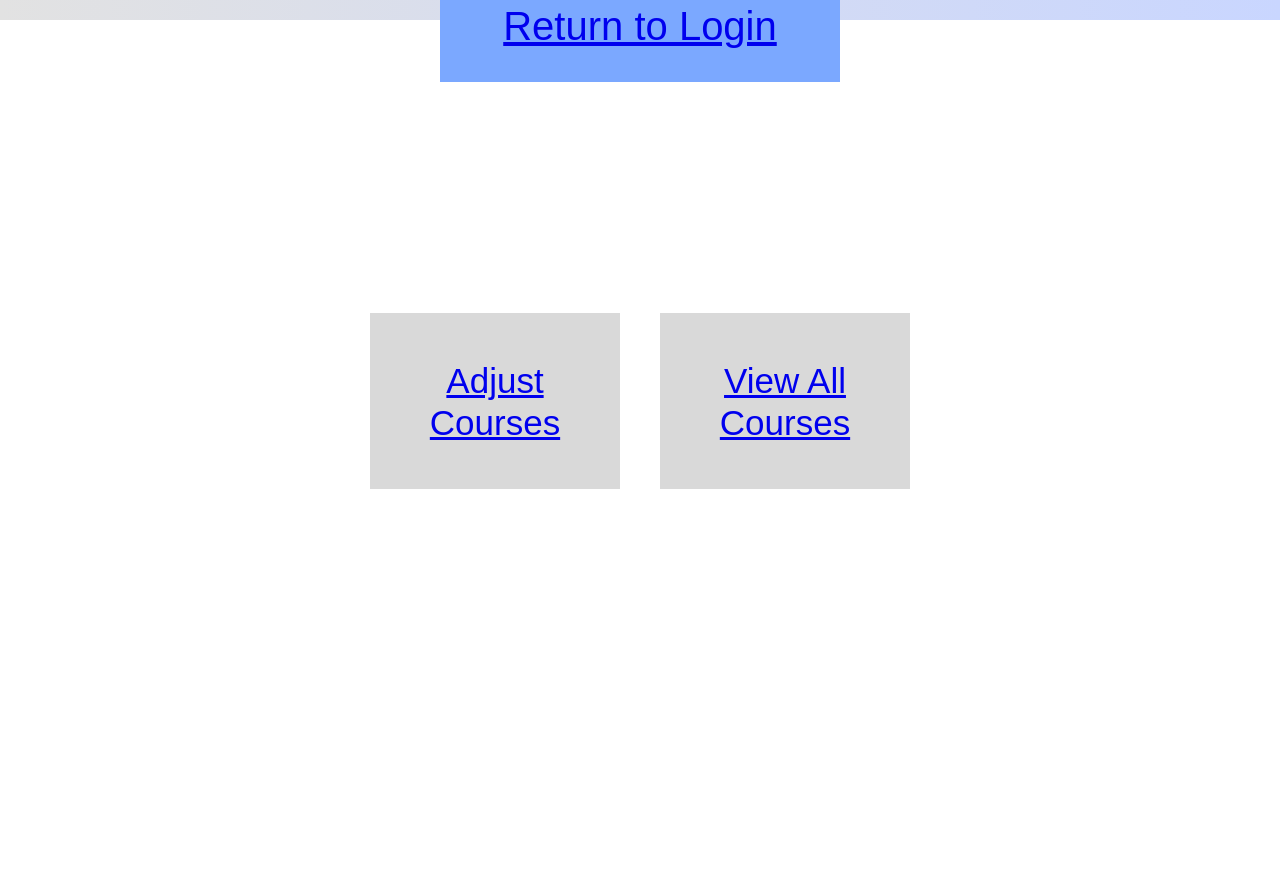
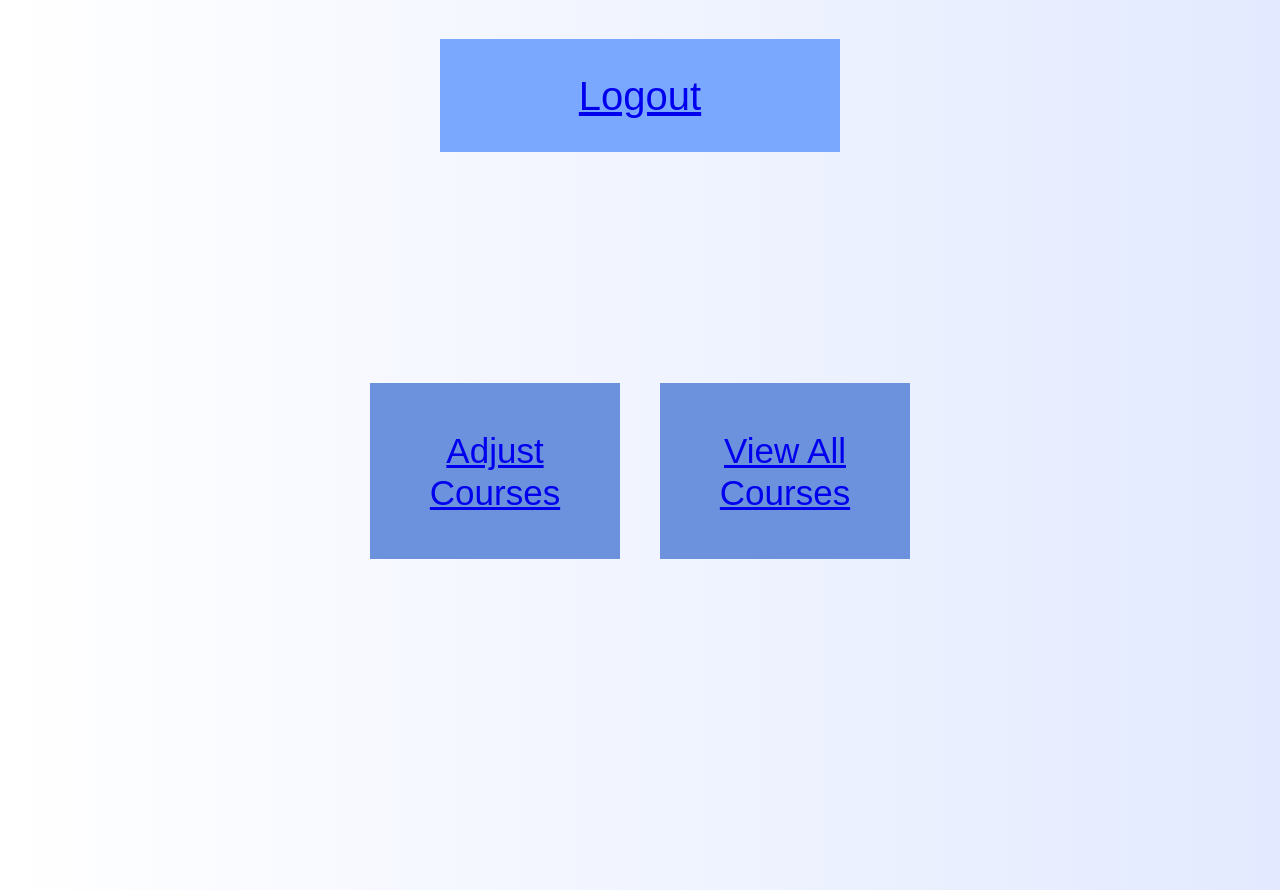
Before and after one commit to andrewerdei02/CSE-2102-Fall-23-Course-Scheduler, a Vue app in the folder frontend/: page /AdminHome in a window 1280 px wide. Before the commit the page ends 820 px from the top, so only its background shows below. Built offline with nearby package versions, Linux system fonts and the light colour scheme.

Commit message:
Fixed some frontend formatting issues

```diff
--- a/frontend/src/views/AdminCourses.vue
+++ b/frontend/src/views/AdminCourses.vue
@@ -56,7 +56,6 @@ export default {
 
 <style>
 .div {
-  background-color: #fff;
   display: flex;
   flex-direction: column;
   align-items: center;
--- a/frontend/src/views/AdminHome.vue
+++ b/frontend/src/views/AdminHome.vue
@@ -1,8 +1,9 @@
 <template>
+  <div class="sp"></div>
     <div class="div">
       <div class="div-2">
         <div class="header">
-            <router-link to="/">Return to Login</router-link>
+            <router-link to="/">Logout</router-link>
         </div>
         <div class="div-4">
           <div class="div-5">
@@ -27,8 +28,11 @@
 
 
   <style>
+  .sp {
+    margin-top: 20px;
+    height: 50px;
+  }
   .div {
-    background-color: #fff;
     display: flex;
     flex-direction: column;
     align-items: center;
@@ -60,7 +64,7 @@
 
   .cal {
     color: #000;
-    background-color: #d9d9d9;
+    background-color: #6d92dd;
     flex-grow: 1;
     justify-content: center;
     align-items: center;
@@ -72,7 +76,7 @@
 
   .class {
     color: #000;
-    background-color: #d9d9d9;
+    background-color: #6d92dd;
     flex-grow: 1;
     justify-content: center;
     align-items: center;
--- a/frontend/src/views/AdminLogin.vue
+++ b/frontend/src/views/AdminLogin.vue
@@ -92,16 +92,6 @@ export default {
     padding: 0;
     box-sizing: border-box;
     font-family: 'Montserrat', sans-serif;
-}
-
-body{
-    background-color: #c9d6ff;
-    background: linear-gradient(to right, #e2e2e2, #c9d6ff);
-    display: flex;
-    align-items: center;
-    justify-content: center;
-    flex-direction: column;
-    height: 100vh;
 }
 
 label {
--- a/frontend/src/views/ClassSearchView.vue
+++ b/frontend/src/views/ClassSearchView.vue
@@ -1,11 +1,12 @@
 <template>
+  <div class="border"></div>
   <div class="div">
     <div class="backtohome">
         <router-link to="/home">Back to Home</router-link>
     </div>
     <h2 id="head1">Enter the information for a course from the available courses to add/drop</h2>
     <div class="headers">
-      <div class="header">
+      <div class="items">
         <h1>Add Courses</h1>
         <form @submit.prevent="handleAddCourse" class="form">
           <div><input type="text" v-model="user_id" placeholder="Username"></div>
@@ -13,7 +14,7 @@
           <button id="but1" type="submit">Add Course</button>
         </form>
       </div>
-      <div class="header">
+      <div class="items">
         <h1>Drop Courses</h1>
         <form @submit.prevent="handleDropCourse" class="form">
           <div><input type="text" v-model="drop_user_id" placeholder="Username"></div>
@@ -145,6 +146,10 @@ export default {
   margin-bottom: 20px;
 }
 
+.border {
+  margin-top: 20px;
+  height: 140px;
+}
 .space2 {
   height: 100px;
 }
@@ -160,7 +165,6 @@ export default {
   }
 
 .div {
-  background-color: #fff;
   display: flex;
   flex-direction: column;
   align-items: center;
@@ -195,9 +199,9 @@ export default {
   margin-bottom: 20px;
 }
 
-.header {
+.items {
   color:#fff;
-  background-color: #00246b;
+  background-color: #15326b;
   width: 45%;
   text-align: center;
   padding: 20px;
--- a/frontend/src/views/HomeView.vue
+++ b/frontend/src/views/HomeView.vue
@@ -1,7 +1,7 @@
 <template>
   <div class="welcome-page">
     <div class="header">
-      <router-link to="/">Return to Login</router-link>
+      <router-link to="/">Logout</router-link>
     </div>
     <div class="welcome-container">
       <div class="welcome-header">
--- a/frontend/src/views/LoginView.vue
+++ b/frontend/src/views/LoginView.vue
@@ -160,10 +160,9 @@ export default {
 
 body{
     background-color: #c9d6ff;
-    background: linear-gradient(to right, #e2e2e2, #c9d6ff);
+    background: linear-gradient(to right, #ffffff, #e3eaff);
     display: flex;
     align-items: center;
-    justify-content: center;
     flex-direction: column;
     height: 100vh;
 }
```
